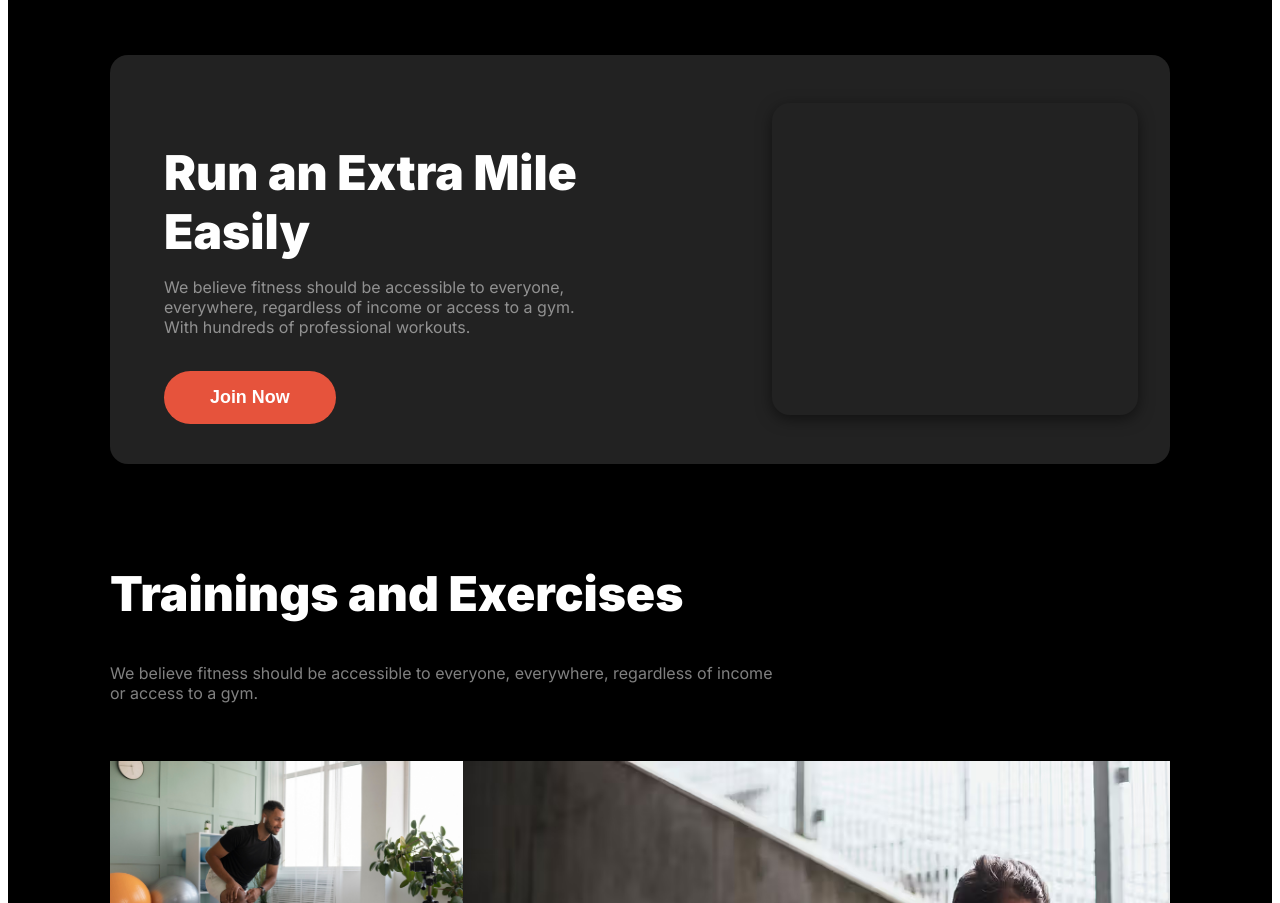
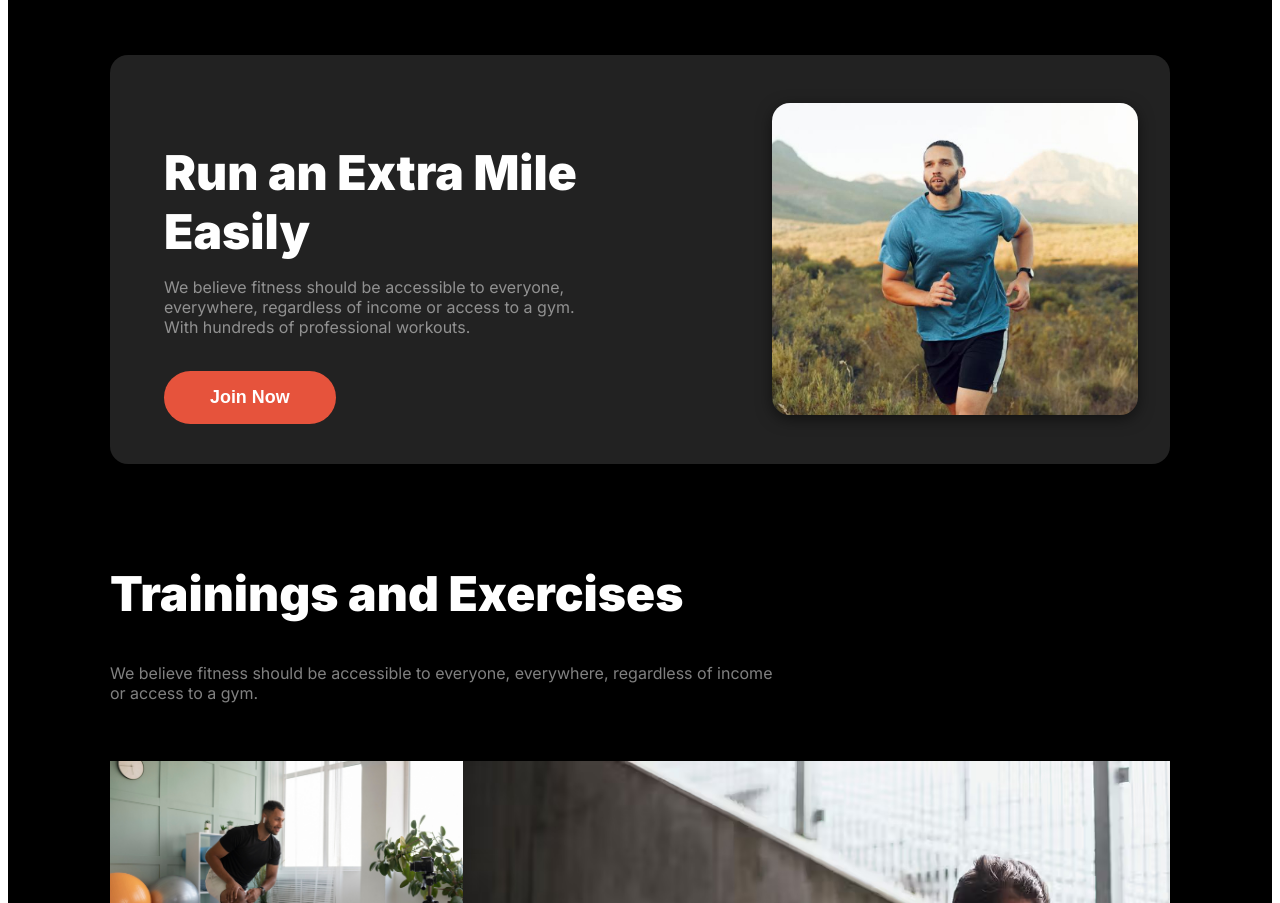
Before and after one commit to H-Shahriar/Fitness-Assignmnet2, a plain HTML site: page index.html in a window 1280 px wide. Shown: the part 1303-2206 px from the top of the page. Drawn offline with Linux system fonts and the light colour scheme; a web font is replaced by a local one.

Commit message:
background image location fix

```diff
--- a/styles/styles.css
+++ b/styles/styles.css
@@ -251,7 +251,7 @@ margin-bottom: 28px;
 .image-container {
    width: 366px; /* Updated width */
    height: 312px; /* Updated height */
-   background-image: url(./images/run.jpg);
+   background-image: url(../images/run.jpg);
    background-size: 320%;
    background-position: 70% 30%;
    border-radius: 18px; /* Updated border-radius */
```
